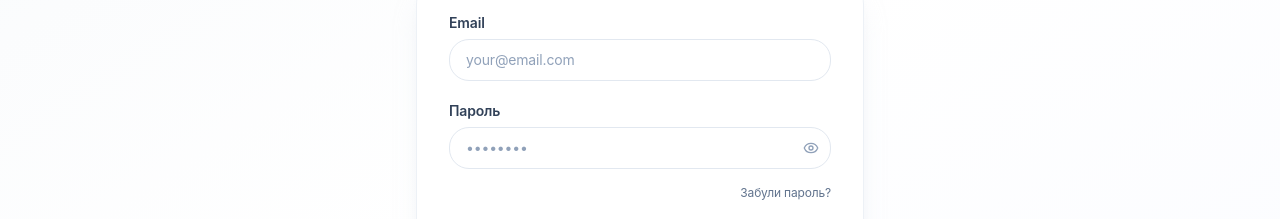
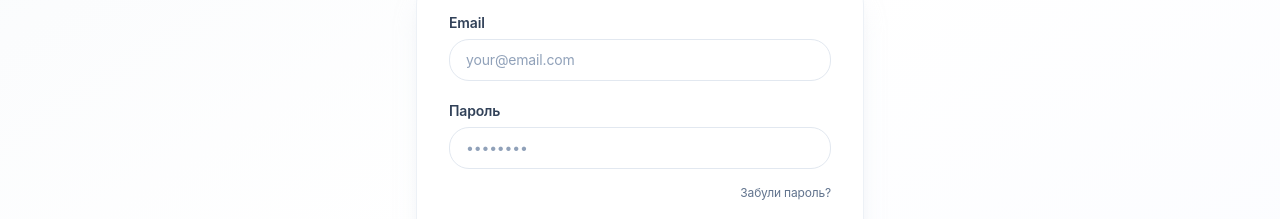
Before and after one commit to gipain/Workhive, a React (Vite) app in the folder frontend/: page /login in a window 1280 px wide. Shown: the part 358-577 px from the top of the page. Built offline with nearby package versions, Linux system fonts and the light colour scheme; no server answers.

Commit message:
fix: remove custom eye icon, keep browser native password toggle

```diff
--- a/frontend/src/components/ui/Input.tsx
+++ b/frontend/src/components/ui/Input.tsx
@@ -1,17 +1,13 @@
 import { clsx } from 'clsx';
-import { useState } from 'react';
 import type { InputHTMLAttributes } from 'react';
-import { Eye, EyeOff } from 'lucide-react';
 
 interface InputProps extends InputHTMLAttributes<HTMLInputElement> {
   label?: string;
   error?: string;
 }
 
-export function Input({ label, error, className, id, type, ...props }: InputProps) {
+export function Input({ label, error, className, id, ...props }: InputProps) {
   const inputId = id || label?.toLowerCase().replace(/\s/g, '_');
-  const [showPassword, setShowPassword] = useState(false);
-  const isPassword = type === 'password';
 
   return (
     <div className="w-full">
@@ -20,31 +16,17 @@ export function Input({ label, error, className, id, type, ...props }: InputProp
           {label}
         </label>
       )}
-      <div className="relative">
       <input
         id={inputId}
-          type={isPassword ? (showPassword ? 'text' : 'password') : type}
         className={clsx(
           'w-full px-4 py-2.5 border rounded-xl text-sm transition-all duration-200',
           'focus:outline-none focus:ring-2 focus:ring-indigo-500/20 focus:border-indigo-400',
           'placeholder:text-slate-400',
           error ? 'border-red-300 bg-red-50/50' : 'border-slate-200 bg-white hover:border-slate-300',
-            isPassword && 'pr-10',
           className
         )}
         {...props}
       />
-        {isPassword && (
-          <button
-            type="button"
-            tabIndex={-1}
-            onClick={() => setShowPassword((v) => !v)}
-            className="absolute right-3 top-1/2 -translate-y-1/2 text-slate-400 hover:text-slate-600 transition-colors"
-          >
-            {showPassword ? <EyeOff size={16} /> : <Eye size={16} />}
-          </button>
-        )}
-      </div>
       {error && <p className="mt-1.5 text-xs font-medium text-red-500">{error}</p>}
     </div>
   );
```
Lines whose indentation alone changed are shown as unchanged.
